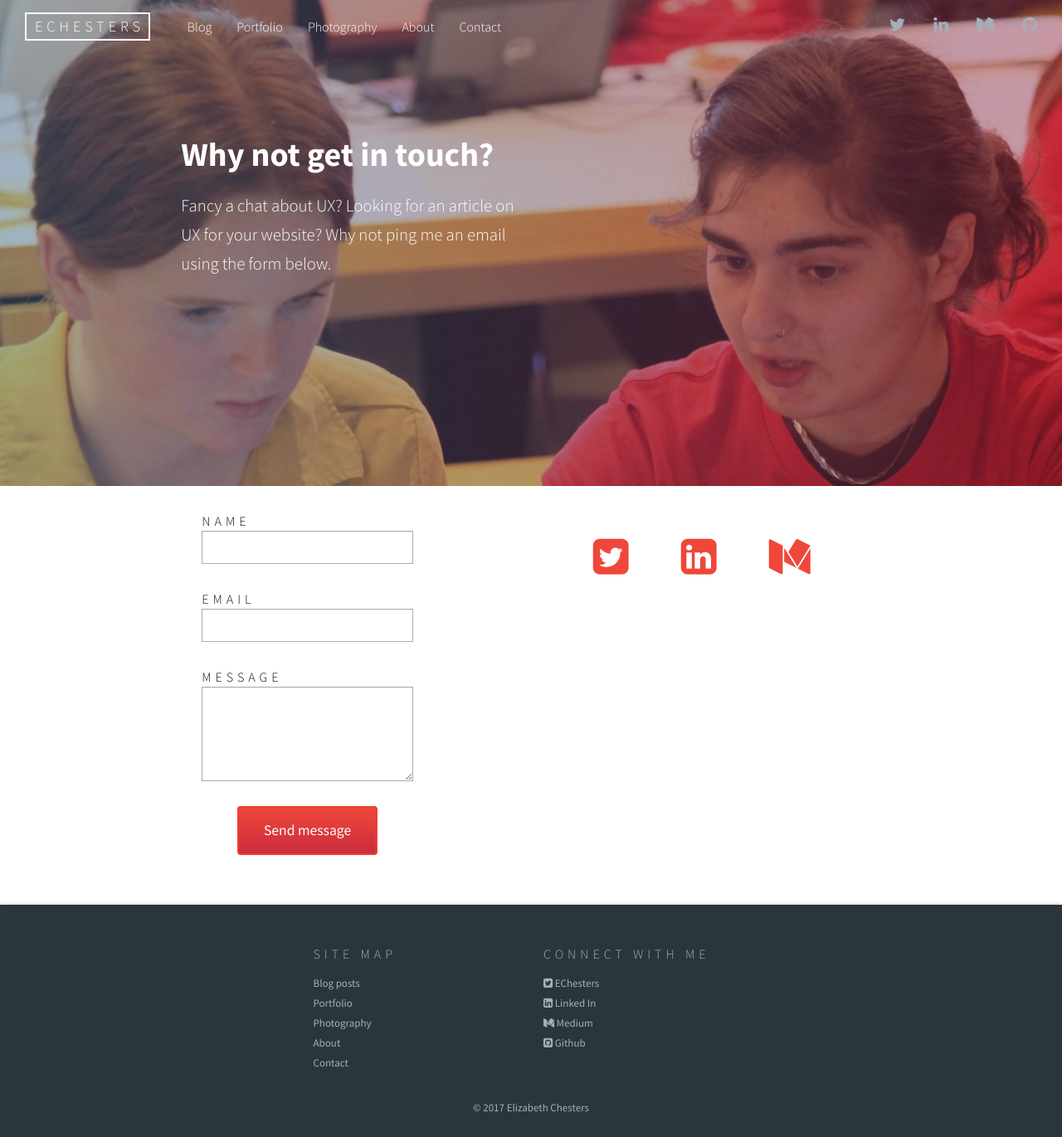
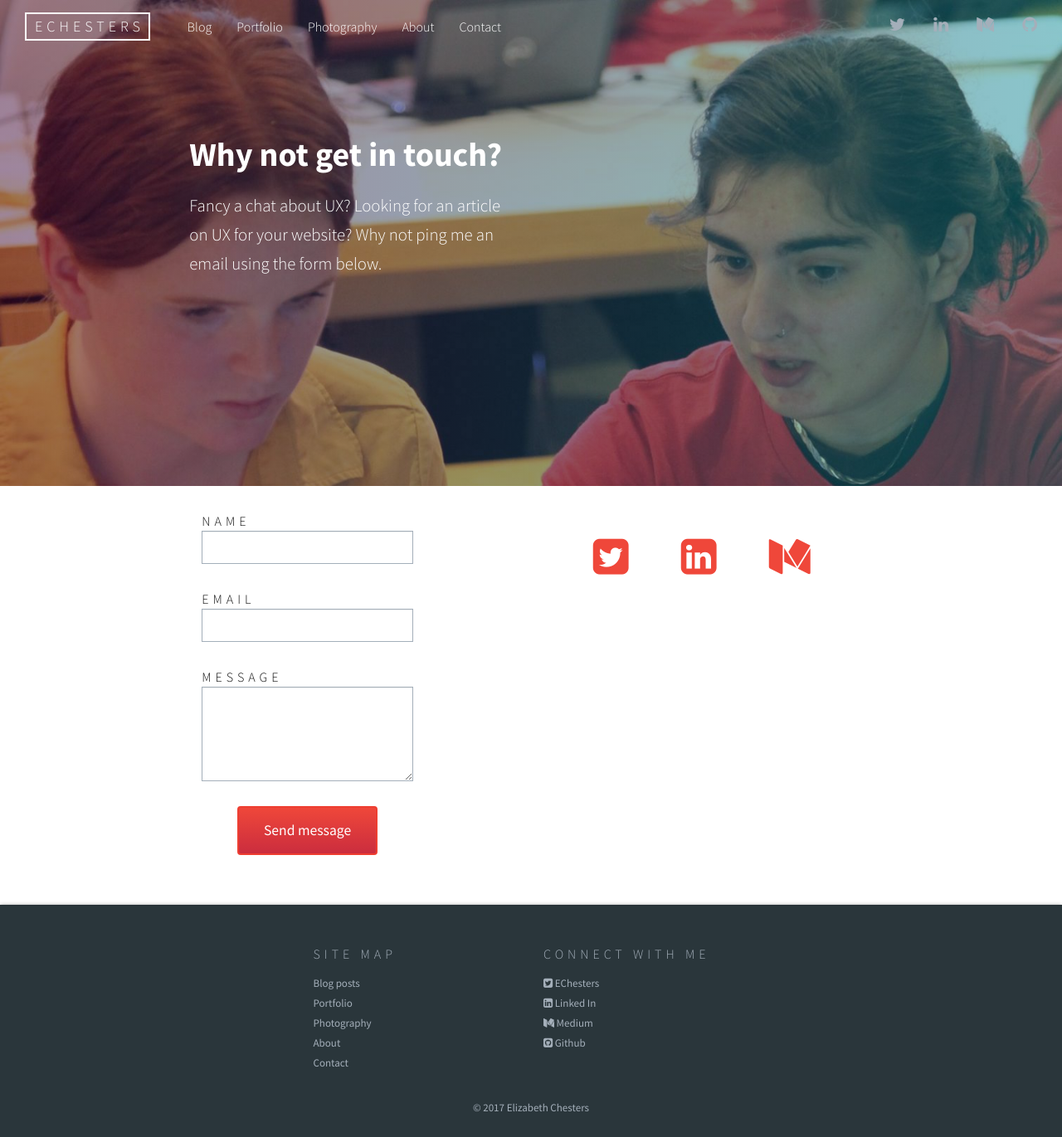
Before and after one commit to EChesters/echesters.github.io, a Jekyll site: the page built from contact.html, in a window 1280 px wide. Shown: the whole page at 83% size. Built offline with Jekyll 4.4.1, drawn with Linux system fonts in a browser that asks for light colours; nearby versions of some CDN libraries.

Commit message:
Changed banner gradient + navbar hover

```diff
--- a/_includes/_components/banner.html
+++ b/_includes/_components/banner.html
@@ -1,10 +1,10 @@
 <div class="banner">
   <div class="banner-img" style="background-image: url('{{ page.image }}');"></div>
   <div class="banner-text">
-    <div class="row">
+    <div class="row no-margin">
       <h1 class="col-xs-12 col-sm-9 col-md-4 col-md-offset-2">{{ page.header }}</h1>
     </div>
-    <div class="row">
+    <div class="row no-margin">
       <p class="col-xs-12 col-sm-5 col-md-4 col-md-offset-2">{{ page.description }}</p>
     </div>
   </div>
--- a/_sass/_banner.scss
+++ b/_sass/_banner.scss
@@ -29,7 +29,7 @@
       height: calc(#{$nav-bar-height} + 525px);
       background-size: cover;
       width: 100%;
-      @include background-gradient-direction(right, rgba(#3a6186, .6), rgba(#89253e, .6));
+      @include background-gradient-direction(right, rgba(#360033, .6), rgba(#0b8793, .6));
     }
   }
 
--- a/_sass/_nav.scss
+++ b/_sass/_nav.scss
@@ -80,17 +80,16 @@ nav {
 }
 
 .navbar-default .navbar-nav>li>a {
+  color: $actual-white;
+
+  &:hover {
     color: $actual-white;
-
-    &:hover {
-      color: $brand-color;
-    }
+  }
 }
 
 .navbar-nav>li>a {
   padding-top: 7px;
 }
-
 
 .social-media {
   ul {
```
